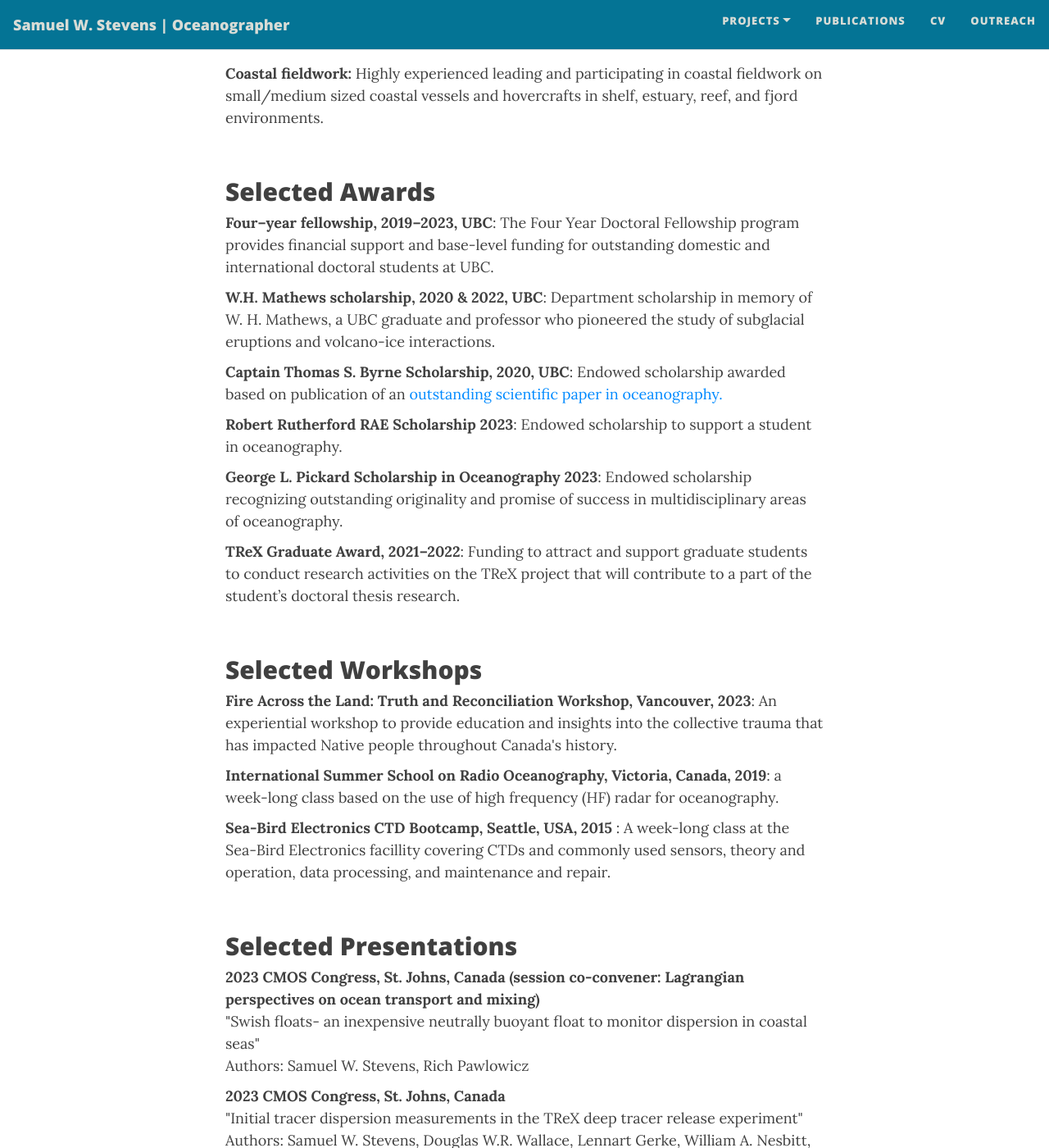
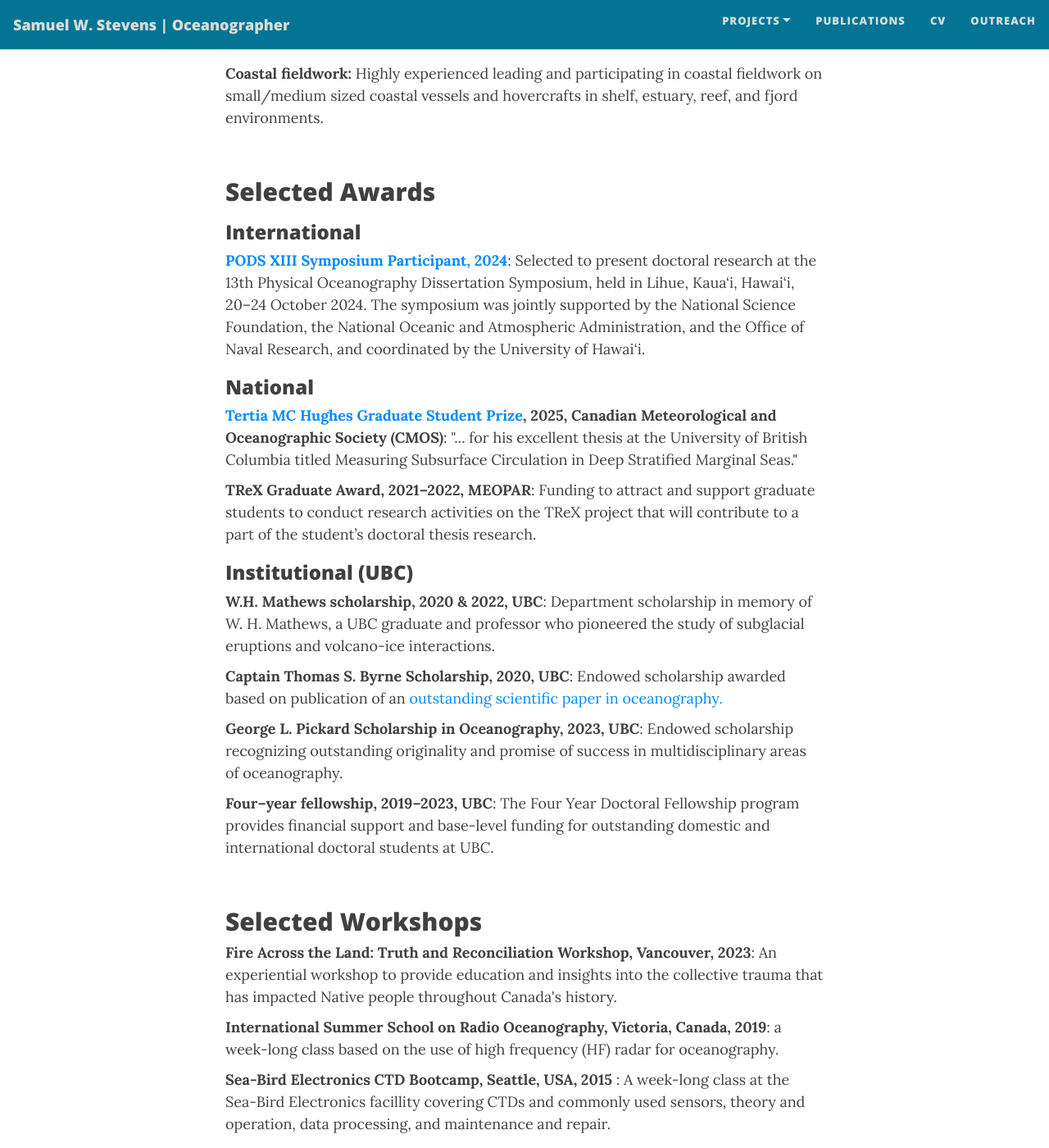
Before and after one commit to sws-ocean/sws-ocean.github.io, a Jekyll site: the page built from docs/cv.md, in a window 1280 px wide and 1400 px high, scrolled down 1660 px. Shown: the whole window at 82% size. Built offline with Jekyll 4.4.1, drawn with Linux system fonts in a browser that asks for light colours; nearby versions of some CDN libraries.

Commit message:
Update cv.md

```diff
--- a/docs/cv.md
+++ b/docs/cv.md
@@ -95,10 +95,26 @@ description: Access the curriculum vitae of Sam Stevens, an oceanographer involv
 
 <section>
   <h2>Selected Awards</h2>
+
+  <h3>International</h3>
   <ul>
     <li>
-      <strong>Four–year fellowship, 2019–2023, UBC</strong>: The Four Year Doctoral Fellowship program provides financial support and base-level funding for outstanding domestic and international doctoral students at UBC.
+      <strong><a href="https://www.soest.hawaii.edu/pods/PODS_archive/PODS_XIII_2024/index.htm" target="_blank">PODS XIII Symposium Participant, 2024</a></strong>: Selected to present doctoral research at the 13th Physical Oceanography Dissertation Symposium, held in Lihue, Kaua‘i, Hawai‘i, 20–24 October 2024. The symposium was jointly supported by the National Science Foundation, the National Oceanic and Atmospheric Administration, and the Office of Naval Research, and coordinated by the University of Hawai‘i.
     </li>
+  </ul>
+
+  <h3>National</h3>
+  <ul>
+    <li>
+      <strong><a href="https://www.cmos.ca/site/awards?a=7" target="_blank">Tertia MC Hughes Graduate Student Prize</a>, 2025, Canadian Meteorological and Oceanographic Society (CMOS)</strong>: "... for his excellent thesis at the University of British Columbia titled Measuring Subsurface Circulation in Deep Stratified Marginal Seas."
+    </li>
+    <li>
+      <strong>TReX Graduate Award, 2021–2022, MEOPAR</strong>: Funding to attract and support graduate students to conduct research activities on the TReX project that will contribute to a part of the student’s doctoral thesis research.
+    </li>
+  </ul>
+
+  <h3>Institutional (UBC)</h3>
+  <ul>
     <li>
       <strong>W.H. Mathews scholarship, 2020 & 2022, UBC</strong>: Department scholarship in memory of W. H. Mathews, a UBC graduate and professor who pioneered the study of subglacial eruptions and volcano-ice interactions.
     </li>
@@ -106,17 +122,15 @@ description: Access the curriculum vitae of Sam Stevens, an oceanographer involv
       <strong>Captain Thomas S. Byrne Scholarship, 2020, UBC</strong>: Endowed scholarship awarded based on publication of an <a href="https://doi.org/10.1038/s41558-020-0722-3">outstanding scientific paper in oceanography.</a>
     </li>
     <li>
-      <strong>Robert Rutherford RAE Scholarship 2023</strong>: Endowed scholarship to support a student in oceanography.
+      <strong>George L. Pickard Scholarship in Oceanography, 2023, UBC</strong>: Endowed scholarship recognizing outstanding originality and promise of success in multidisciplinary areas of oceanography.
     </li>
     <li>
-      <strong>George L. Pickard Scholarship in Oceanography 2023</strong>: Endowed scholarship recognizing outstanding originality and promise of success in multidisciplinary areas of oceanography.
+      <strong>Four–year fellowship, 2019–2023, UBC</strong>: The Four Year Doctoral Fellowship program provides financial support and base-level funding for outstanding domestic and international doctoral students at UBC.
     </li>
-    <li>
-      <strong>TReX Graduate Award, 2021–2022</strong>: Funding to attract and support graduate students to conduct research activities on the TReX project that will contribute to a part of the student’s doctoral thesis research.
-    </li>
-
   </ul>
 </section>
+
+
 <section>
   <h2>Selected Workshops</h2>
   <ul>
```
